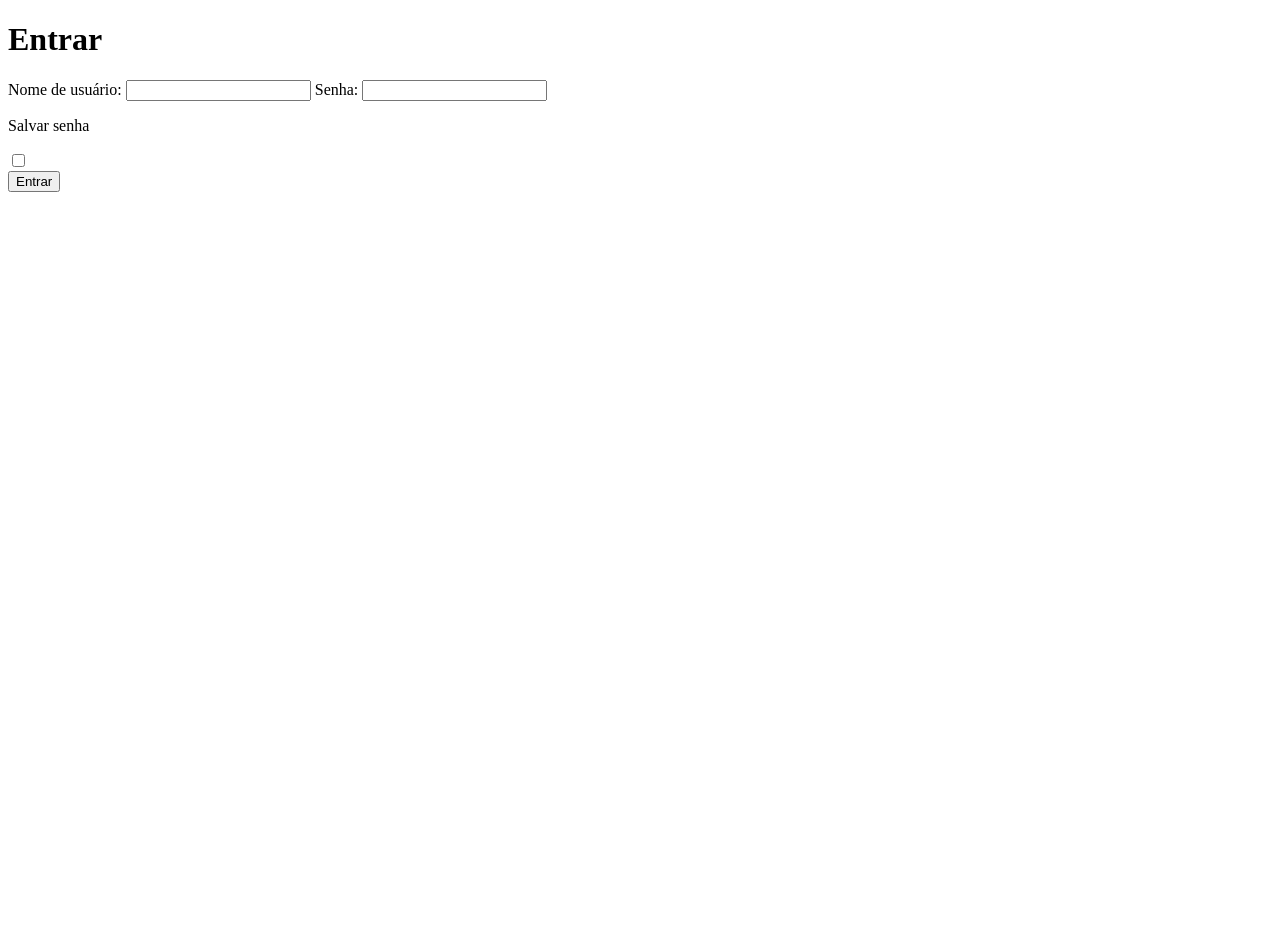
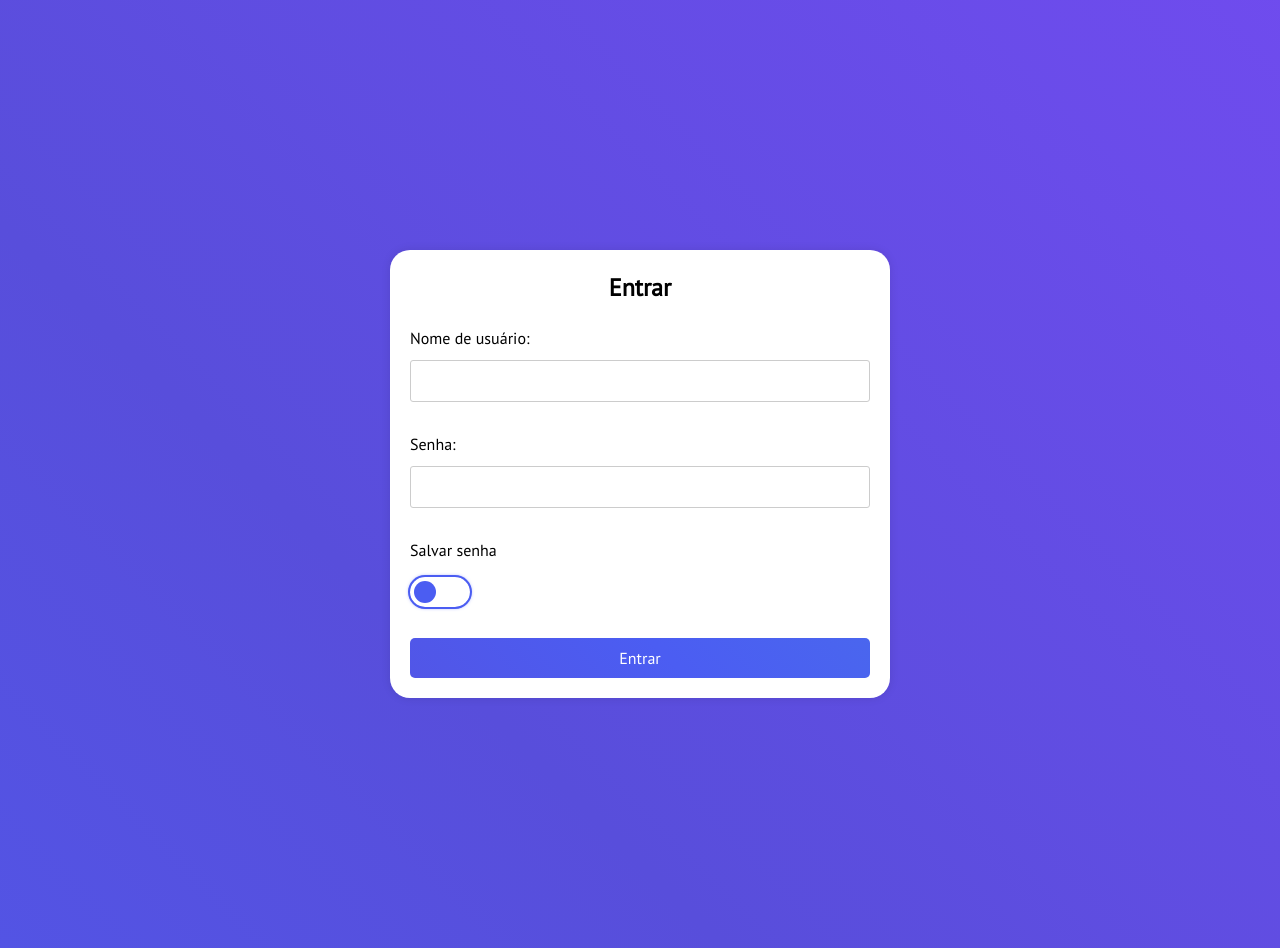
Before and after one commit to Augusto-LJ/formulario-login, a plain HTML site: page index.html in a window 1280 px wide. Before the commit the page ends 800 px from the top, so only its background shows below. Drawn offline with Linux system fonts and the light colour scheme.

Commit message:
Inclusão do CSS geral

```diff
--- a/index.html
+++ b/index.html
@@ -3,8 +3,8 @@
 <head>
     <meta charset="UTF-8">
     <meta name="viewport" content="width=device-width, initial-scale=1.0">
-    <link rel="stylesshet" type="text/css" href="style.css">
     <title>Formulário de login</title>
+    <link rel="stylesheet" href="style.css">
 </head>
 <body>
     <form>
--- a/style.css
+++ b/style.css
@@ -7,6 +7,126 @@
 }
 
 body {
-    font-family: Arial, Helvetica, sans-serif;
+    font-family: Arial, sans-serif;
     font-size: 16px;
+    line-height: 1.5;
+    width: 100%;
+    height: 100%;
+    padding: 250px 0;
+    background-image: linear-gradient(45deg, #4874E8, #4B5DF2, #584EDB, #744BF2, #8842EB);
+    background-size: 500% 100%;
+    animation: degrade-animado 3s infinite alternate;
 }
+
+form {
+    background-color: #ffffff;
+    border-radius: 20px;
+    box-shadow: 0 0 10px rgba(0, 0, 0, 0.1);
+    margin: auto;
+    max-width: 500px;
+    padding: 20px;
+}
+
+h1 {
+    font-size: 24px;
+    margin: 0 0 20px;
+    text-align: center;
+}
+
+label {
+    display: block;
+    font-size: 16px;
+    margin-bottom: 10px;
+}
+
+input[type="text"],
+input[type="password"] {
+    border-radius: 3px;
+    border: 1px solid #ccc;
+    font-size: 16px;
+    padding: 10px;
+    width: 100%;
+    margin-bottom: 30px;
+}
+
+input[type="checkbox"] {
+    visibility: hidden;
+}
+
+input[type="submit"] {
+    background-image: linear-gradient(45deg, #8842EB, #744BF2, #584EDB, #4B5DF2, #4874E8);
+    background-size: 500% 100%;
+    animation: degrade-animado 2s infinite alternate;
+    border: none;
+    border-radius: 5px;
+    color: #ffffff;
+    cursor: pointer;
+    font-size: 16px;
+    margin-top: 40px;
+    padding: 10px 20px;
+    width: 100%;
+}
+
+input[type="submit"]:hover {
+    background-color: #4B5DF2;
+}
+
+.switch input {
+    display: none
+}
+
+.switch {
+    display: inline-block;
+    width: 60px;
+    height: 30px;
+    margin: 0px;
+    transform: translateY(50%);
+    position: relative;
+
+}
+
+.slider {
+    position: absolute;
+    top: 0;
+    bottom: 0;
+    left: 0;
+    right: 0;
+    border-radius: 30px;
+    box-shadow: 0 0 0 2px #4B5DF2, 0 0 4px #4B5DF2;
+    cursor: pointer;
+    border: 4px solid transparent;
+    overflow: hidden;
+    transition: 0.2s;
+}
+
+.slider:before {
+    position: absolute;
+    content: "";
+    width: 100%;
+    height: 100%;
+    background-color: #4B5DF2;
+    border-radius: 30px;
+    transform: translateX(-30px);
+    transition: 0.2s;
+}
+
+input:checked + .slider:before {
+    transform: translateX(30px);
+    background-color: white;
+}
+
+input:checked + .slider {
+  box-shadow: 0 0 0 2px #4B5DF2, 0 0 8px #4B5DF2;
+  background-color: #4B5DF2
+}
+
+
+
+@keyframes degrade-animado {
+    0% {
+        background-position-x: 0%;
+    }
+    100%{
+        background-position-x: 100%
+    }
+}
```
